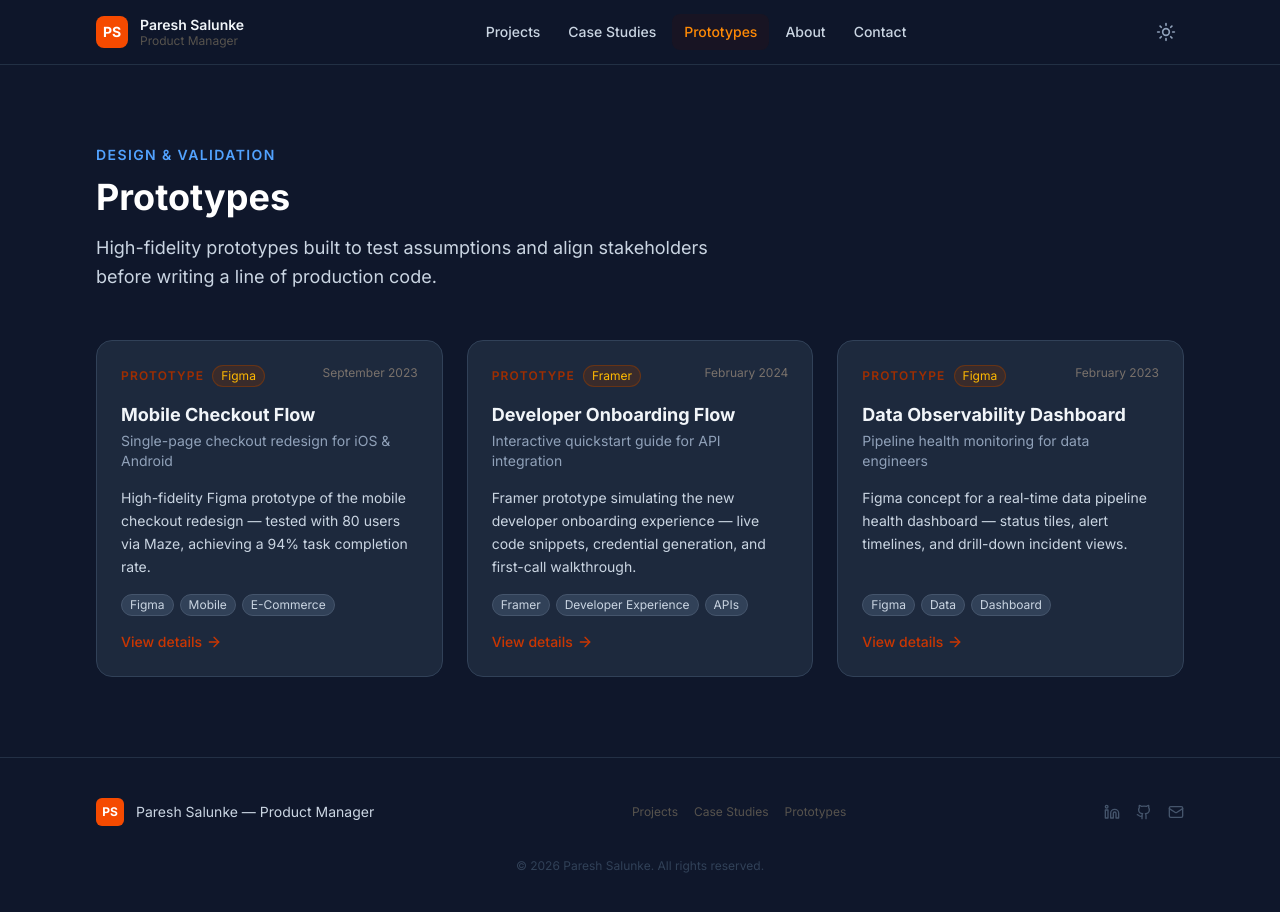
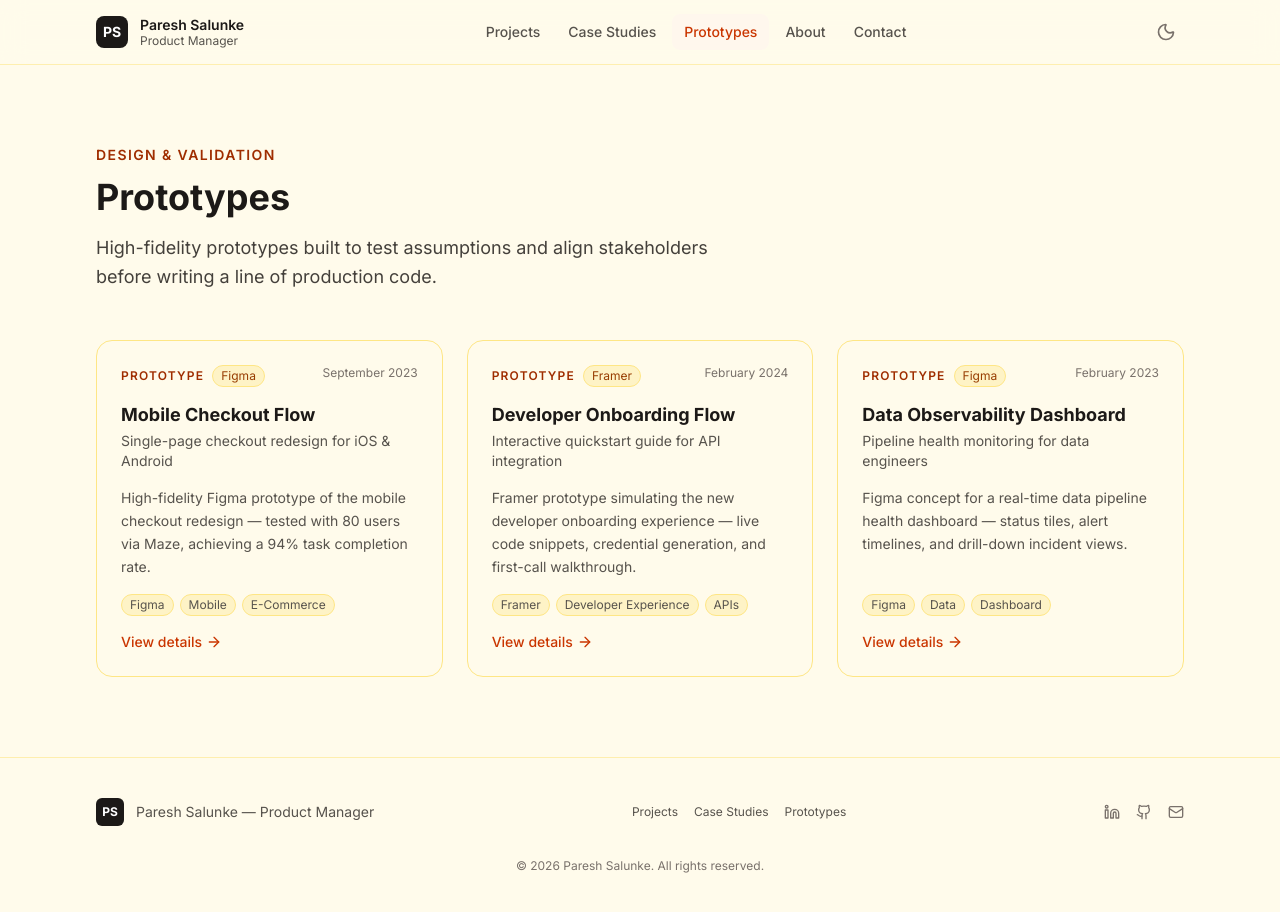
Before and after one commit to pareshsalunke/parryportfolio, a Next.js app: page /prototypes in a window 1280 px wide. Built offline with nearby package versions, Linux system fonts and the light colour scheme.

Commit message:
default to light theme

```diff
--- a/src/app/layout.tsx
+++ b/src/app/layout.tsx
@@ -8,7 +8,7 @@ export const metadata: Metadata = {
   description:
     'Software Engineer turned Product Manager. Building products at the intersection of technology and user needs.',
   openGraph: {
-    title: 'Paresh Salunke — Product Manager',
+    title: 'Paresh Salunke - Product Manager',
     description:
       'Software Engineer turned Product Manager. Building products at the intersection of technology and user needs.',
     type: 'website',
@@ -17,7 +17,7 @@ export const metadata: Metadata = {
 
 export default function RootLayout({children}: {children: React.ReactNode}) {
   return (
-    <html lang="en" className="dark" suppressHydrationWarning>
+    <html lang="en" className="light" suppressHydrationWarning>
       <head>
         <script
           dangerouslySetInnerHTML={{
--- a/src/components/ThemeProvider.tsx
+++ b/src/components/ThemeProvider.tsx
@@ -7,7 +7,7 @@ type Theme = 'dark' | 'light';
 const ThemeContext = createContext<{
   theme: Theme;
   toggleTheme: () => void;
-}>({theme: 'dark', toggleTheme: () => {}});
+}>({theme: 'light', toggleTheme: () => {}});
 
 export function useTheme() {
   return useContext(ThemeContext);
@@ -18,16 +18,18 @@ export default function ThemeProvider({children}: {children: React.ReactNode}) {
 
   useEffect(() => {
     const stored = localStorage.getItem('theme') as Theme | null;
-    const resolved = stored === 'light' ? 'light' : 'dark';
+    const resolved = stored === 'dark' ? 'dark' : 'light';
     setTheme(resolved);
     document.documentElement.classList.toggle('dark', resolved === 'dark');
+    document.documentElement.classList.toggle('light', resolved === 'light');
   }, []);
 
   const toggleTheme = () => {
-    const next = theme === 'dark' ? 'light' : 'dark';
+    const next = theme === 'light' ? 'dark' : 'light';
     setTheme(next);
     localStorage.setItem('theme', next);
     document.documentElement.classList.toggle('dark', next === 'dark');
+    document.documentElement.classList.toggle('light', next === 'light');
   };
 
   return (
```
